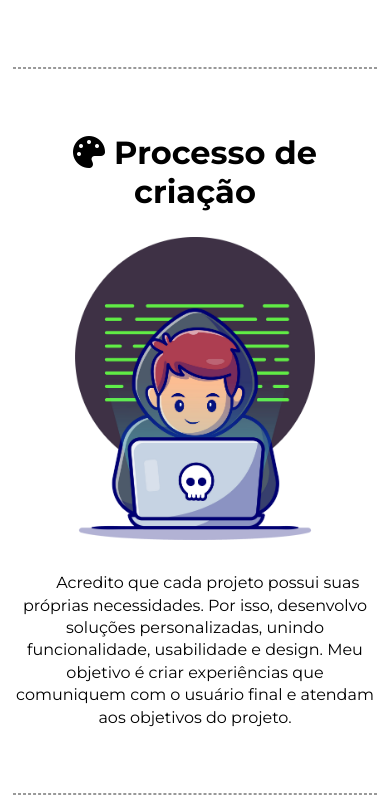
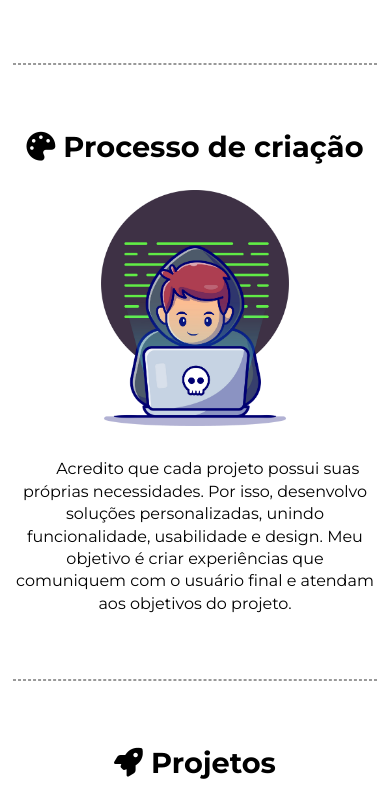
Before and after one commit to Pedro-Rocha-Araujo/portifolio, a Next.js app: page /portifolio/ in a window 390 px wide. Shown: the part 1171-1975 px from the top of the page. Built offline with nearby package versions, Linux system fonts and the light colour scheme.

Commit message:
Ajustei o tamanho da imagem da section de habilidades, adicionei o facicon e melhorei a responsividade dos textos

```diff
--- a/src/app/globals.css
+++ b/src/app/globals.css
@@ -14,11 +14,11 @@ h1{
 }
 
 h2{
-    font-size: clamp(2rem, 8vw, 3rem);
+    font-size: clamp(1.8rem, 7vw, 3rem);
 }
 
 h3{
-    font-size: clamp(1.4rem, 8vw, 2rem);
+    font-size: clamp(1.4rem, 6vw, 2rem);
     margin-bottom: 0.4rem;
 }
 
--- a/src/components/habilidades/habilidades.css
+++ b/src/components/habilidades/habilidades.css
@@ -18,7 +18,7 @@ section.habilidades p{
 }
 
 section.habilidades img{
-    width: 80%;
+    width: 50%;
     max-width: 240px;
 }
 
```
Also changed, not shown: 1 other file (tests, documents, lock files or other folders).
